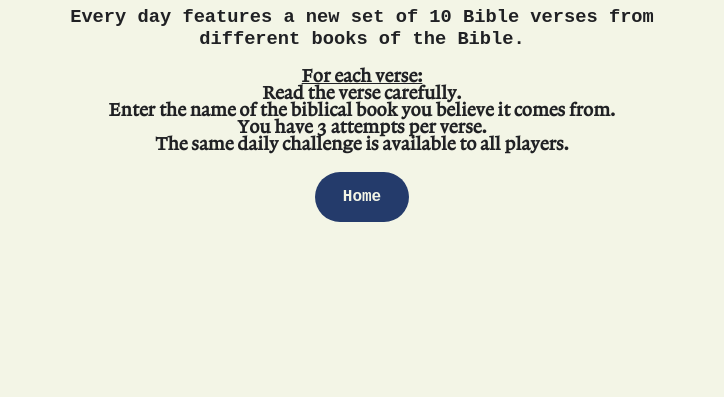
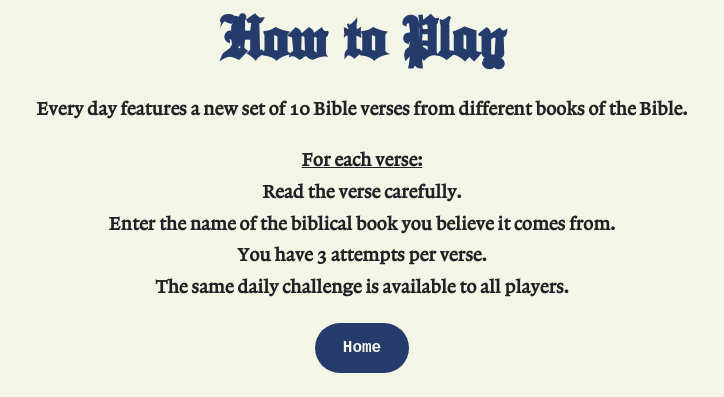
Before and after one commit to mvppzz/manna-daily, a website: page About.html in a window 1280 px wide. Shown: the part 787-1184 px from the top of the page, without its empty margins (278-1002 px from the left). Before the commit the page ends 1033 px from the top, so only its background shows below. Drawn offline with Linux system fonts and the light colour scheme.

Commit message:
modified:   Css/stylestuf.css

```diff
--- a/Css/stylestuf.css
+++ b/Css/stylestuf.css
@@ -39,6 +39,11 @@
   width: 100%;
   font-family: 'Roboto Mono', monospace;
   color: var(--text);
+}
+
+body.container h3 {
+  font-family: 'Lexicon', serif;
+  line-height: 1.7;
 }
 
 .container {
```
